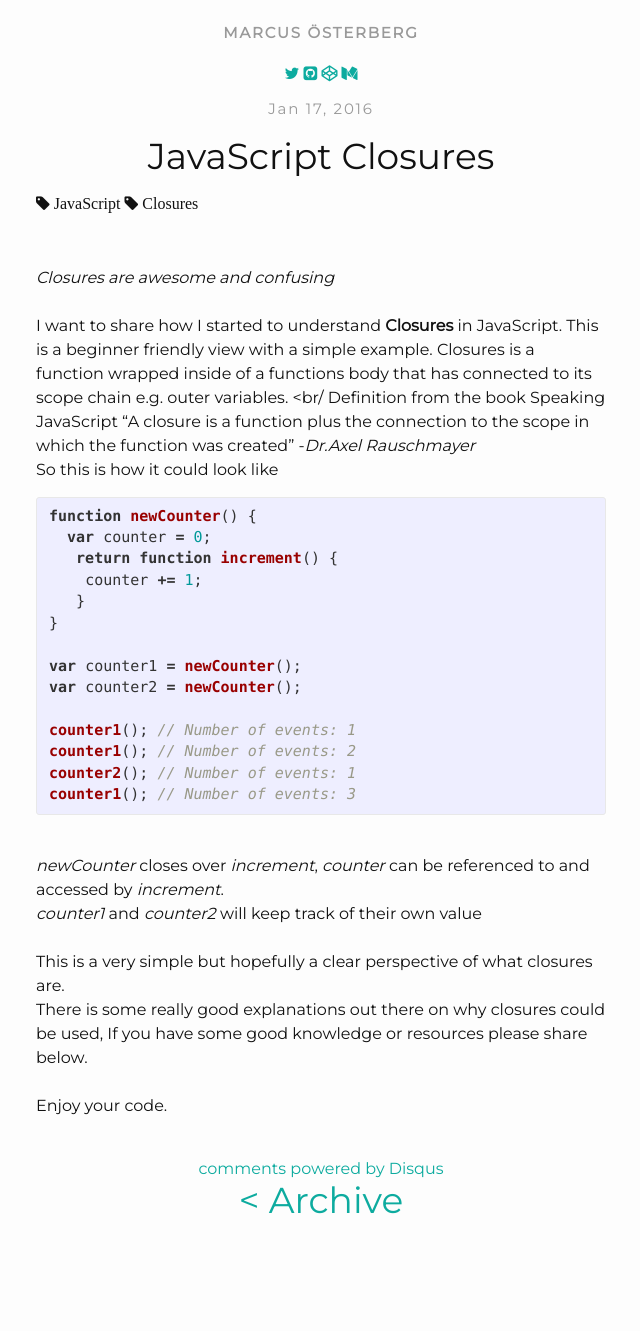
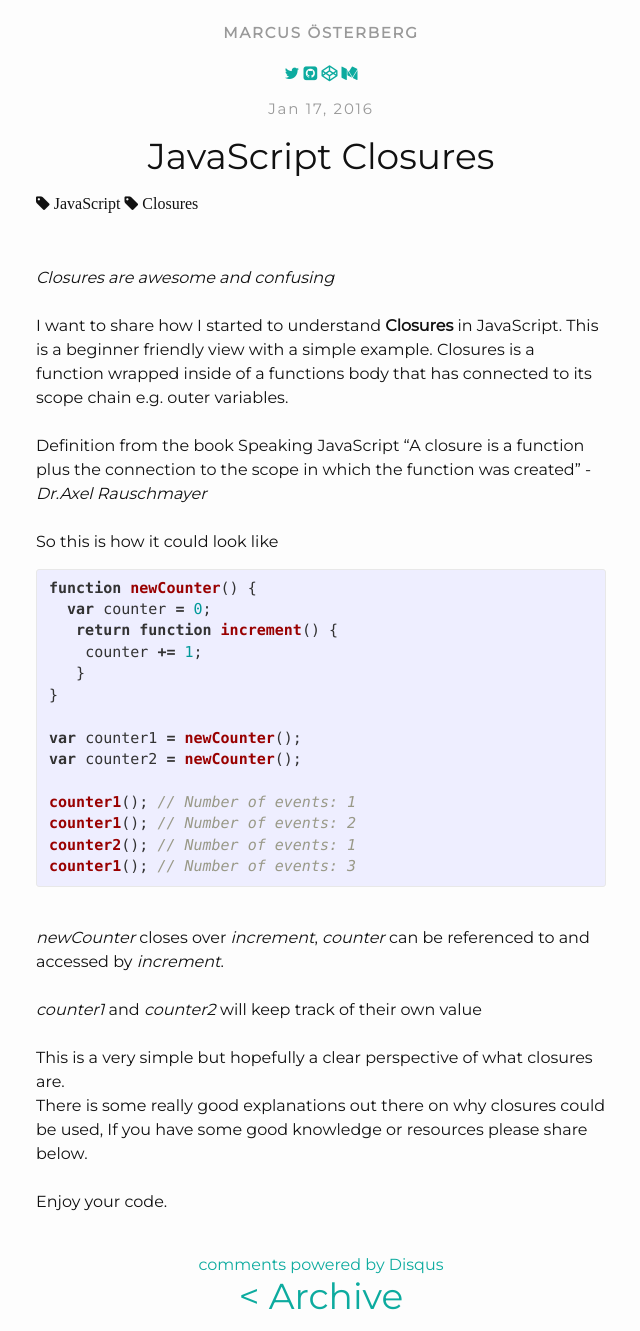
Before and after one commit to osterbergmarcus/osterbergmarcus.github.io, a Jekyll site: the page built from _posts/2016-01-17-javaScriptClosures.markdown, in a window 1280 px wide. Shown: the whole page, without its empty margins (339-979 px from the left). Built offline with Jekyll 4.4.1, drawn with Linux system fonts in a browser that asks for light colours; nearby versions of some CDN libraries; comment, search, counter and statistics services are not loaded; before the commit the page ends 1235 px from its top, so only the background shows below that.

Commit message:
updated structure

```diff
--- a/_posts/2016-01-17-javaScriptClosures.markdown
+++ b/_posts/2016-01-17-javaScriptClosures.markdown
@@ -11,8 +11,10 @@ tags: JavaScript Closures
 I want to share how I started to understand <strong>Closures</strong> in JavaScript.
 This is a beginner friendly view with a simple example.
 Closures is a function wrapped inside of a functions body that has connected to its scope chain e.g. outer variables.
-<br/
+<br/>
+<br/>
 Definition from the book Speaking JavaScript "A closure is a function plus the connection to the scope in which the function was created" -<i>Dr.Axel Rauschmayer</i>
+<br/>
 <br/>
 So this is how it could look like
 <br/>
@@ -35,6 +37,7 @@ counter1(); // Number of events: 3
 <br/>
 <i>newCounter</i> closes over <i>increment</i>, <i>counter</i> can be referenced to and accessed by <i>increment</i>.
 <br/>
+<br/>
 <i>counter1</i> and <i>counter2</i> will keep track of their own value
 <br/>
 <br/>
```
